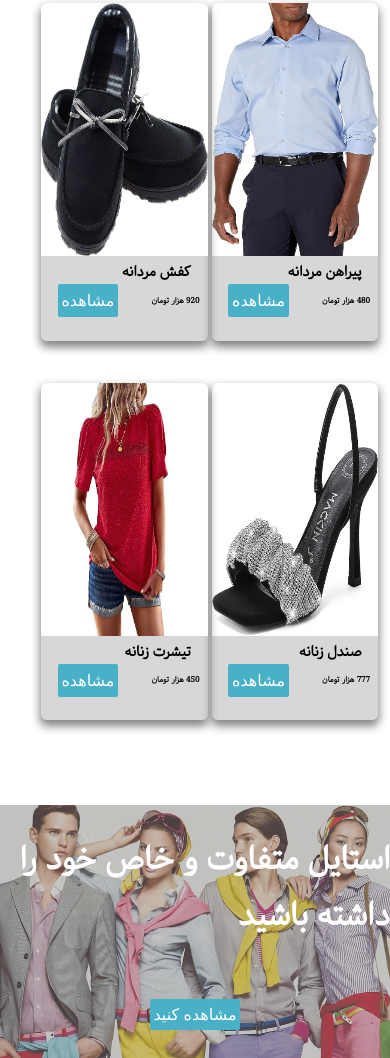
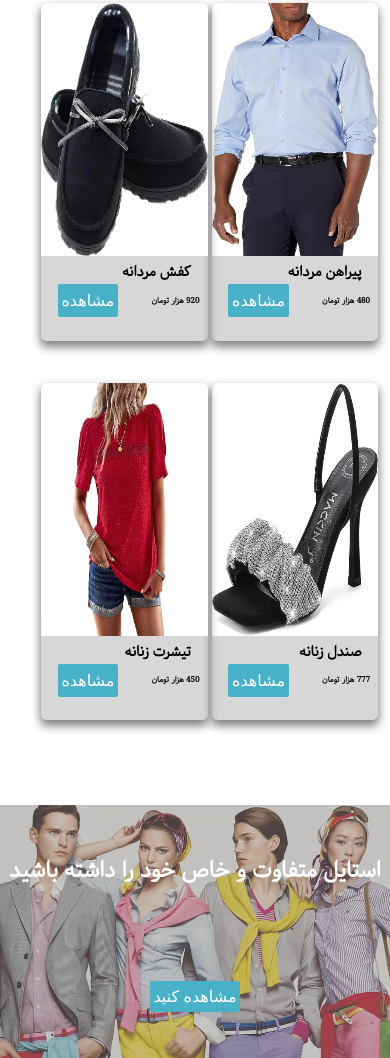
Before and after one commit to sajjad-moeini/persian-online-shop, a plain HTML site: page index.html in a window 390 px wide. Shown: the part 2410-3468 px from the top of the page. Drawn offline with Linux system fonts and the light colour scheme; files whose address does not match are found by name.

Commit message:
update style.css

```diff
--- a/sass/style.scss
+++ b/sass/style.scss
@@ -590,4 +590,9 @@ header{
                      font-size: 1rem;
               }
        }
+       .unique-style-container{
+              h1{
+                     font-size: 1.4rem;
+              }
+       }
 }
```
Also changed, not shown: css/style.css, 1 other file.
